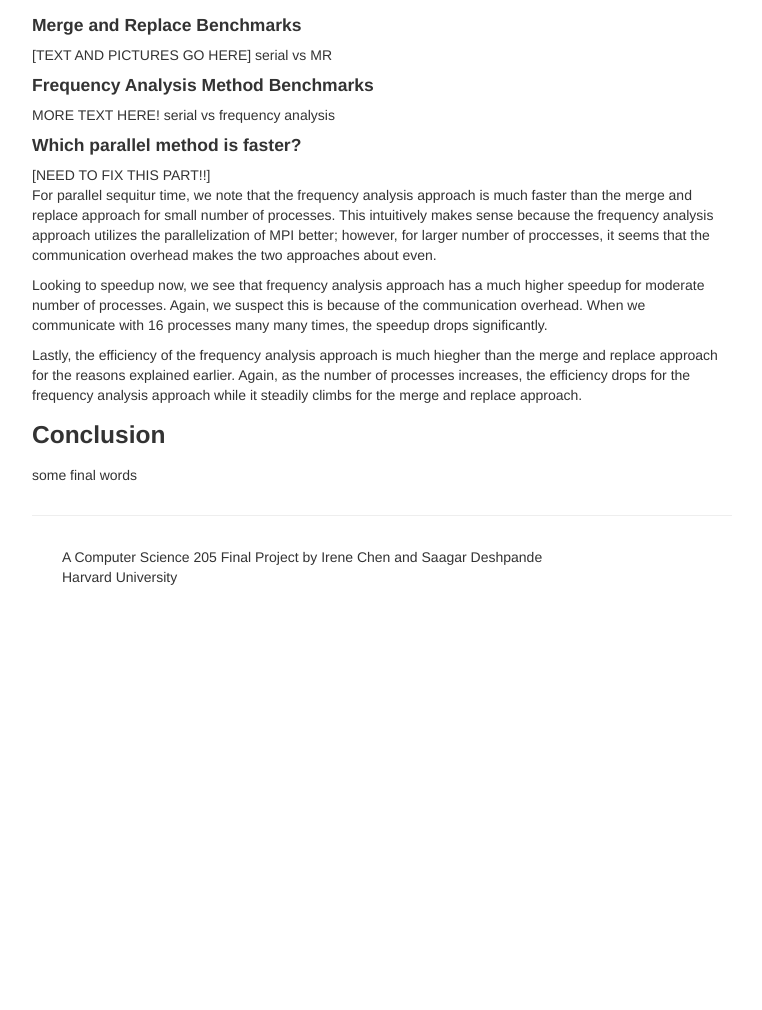
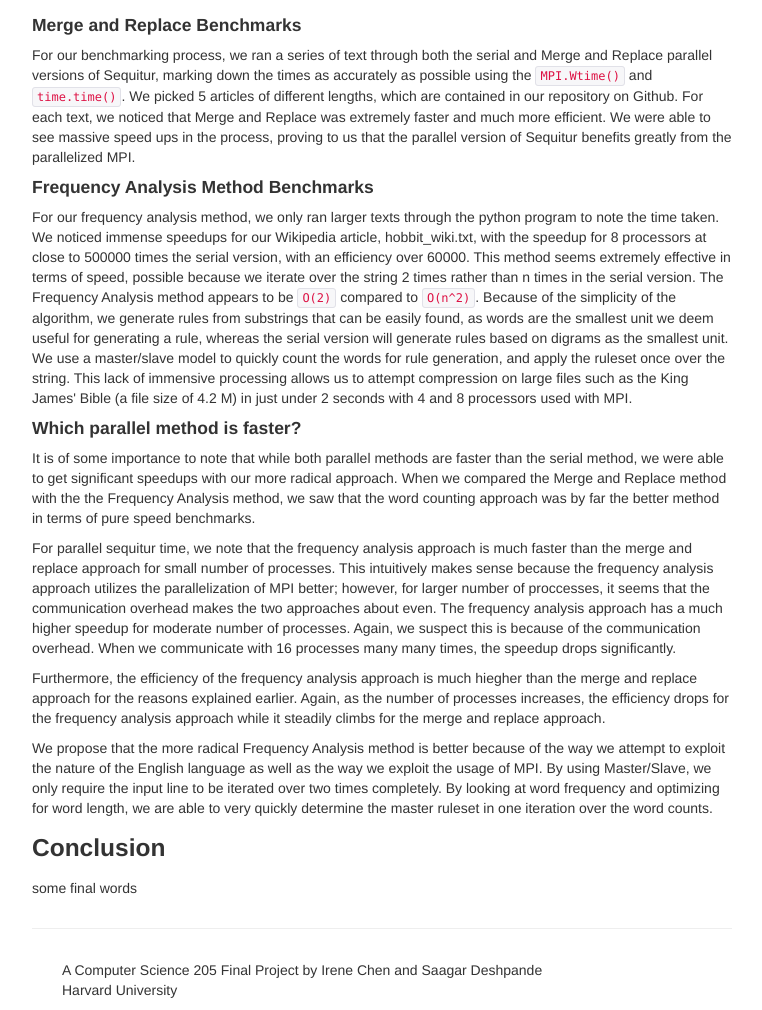
Before and after one commit to saagar/parallel-sequitur, a PHP site: page /performance.php in a window 1280 px wide. Shown: the part 329-1339 px from the top of the page, without its empty margins (258-1020 px from the left). Before the commit the page ends 914 px from the top, so only its background shows below. Run offline with PHP 8.4, Linux system fonts and the light colour scheme; some libraries are stand-ins or nearby versions.

Commit message:
more performance things

```diff
--- a/web/performance.php
+++ b/web/performance.php
@@ -91,22 +91,29 @@
 		<div id="container">
 			<h3> Performance Benchmarks on Speed </h3>
 			<h4> Merge and Replace Benchmarks</h4>
-			<p> [TEXT AND PICTURES GO HERE] serial vs MR</p>
+			<p>
+				For our benchmarking process, we ran a series of text through both the serial and Merge and Replace parallel versions of Sequitur, marking down the times as accurately as possible using the <code>MPI.Wtime()</code> and <code>time.time()</code>. We picked 5 articles of different lengths, which are contained in our repository on Github. For each text, we noticed that Merge and Replace was extremely faster and much more efficient. We were able to see massive speed ups in the process, proving to us that the parallel version of Sequitur benefits greatly from the parallelized MPI.
+			</p>
 
 
 			<h4> Frequency Analysis Method Benchmarks</h4>
-			<p> MORE TEXT HERE! serial vs frequency analysis</p>
+			<p>
+				For our frequency analysis method, we only ran larger texts through the python program to note the time taken. We noticed immense speedups for our Wikipedia article, hobbit_wiki.txt, with the speedup for 8 processors at close to 500000 times the serial version, with an efficiency over 60000. This method seems extremely effective in terms of speed, possible because we iterate over the string 2 times rather than n times in the serial version. The Frequency Analysis method appears to be <code>O(2)</code> compared to <code>O(n^2)</code>. Because of the simplicity of the algorithm, we generate rules from substrings that can be easily found, as words are the smallest unit we deem useful for generating a rule, whereas the serial version will generate rules based on digrams as the smallest unit. We use a master/slave model to quickly count the words for rule generation, and apply the ruleset once over the string. This lack of immensive processing allows us to attempt compression on large files such as the King James' Bible (a file size of 4.2 M) in just under 2 seconds with 4 and 8 processors used with MPI.
+			</p>
 
 			<h4> Which parallel method is faster? </h4>
-			[NEED TO FIX THIS PART!!]
+
 			<p>
-			For parallel sequitur time, we note that the frequency analysis approach is much faster than the merge and replace approach for small number of processes. This intuitively makes sense because the frequency analysis approach utilizes the parallelization of MPI better; however, for larger number of proccesses, it seems that the communication overhead makes the two approaches about even.
+				It is of some importance to note that while both parallel methods are faster than the serial method, we were able to get significant speedups with our more radical approach. When we compared the Merge and Replace method with the the Frequency Analysis method, we saw that the word counting approach was by far the better method in terms of pure speed benchmarks.
 			</p>
 			<p>
-			Looking to speedup now, we see that frequency analysis approach has a much higher speedup for moderate number of processes. Again, we suspect this is because of the communication overhead. When we communicate with 16 processes many many times, the speedup drops significantly.
+				For parallel sequitur time, we note that the frequency analysis approach is much faster than the merge and replace approach for small number of processes. This intuitively makes sense because the frequency analysis approach utilizes the parallelization of MPI better; however, for larger number of proccesses, it seems that the communication overhead makes the two approaches about even.	The frequency analysis approach has a much higher speedup for moderate number of processes. Again, we suspect this is because of the communication overhead. When we communicate with 16 processes many many times, the speedup drops significantly.
 			</p>
 			<p>
-			Lastly, the efficiency of the frequency analysis approach is much hiegher than the merge and replace approach for the reasons explained earlier. Again, as the number of processes increases, the efficiency drops for the frequency analysis approach while it steadily climbs for the merge and replace approach.
+				Furthermore, the efficiency of the frequency analysis approach is much hiegher than the merge and replace approach for the reasons explained earlier. Again, as the number of processes increases, the efficiency drops for the frequency analysis approach while it steadily climbs for the merge and replace approach.
+			</p>
+			<p>
+				We propose that the more radical Frequency Analysis method is better because of the way we attempt to exploit the nature of the English language as well as the way we exploit the usage of MPI. By using Master/Slave, we only require the input line to be iterated over two times completely. By looking at word frequency and optimizing for word length, we are able to very quickly determine the master ruleset in one iteration over the word counts.
 			</p>
 
 			<h3>Conclusion</h3>
```
